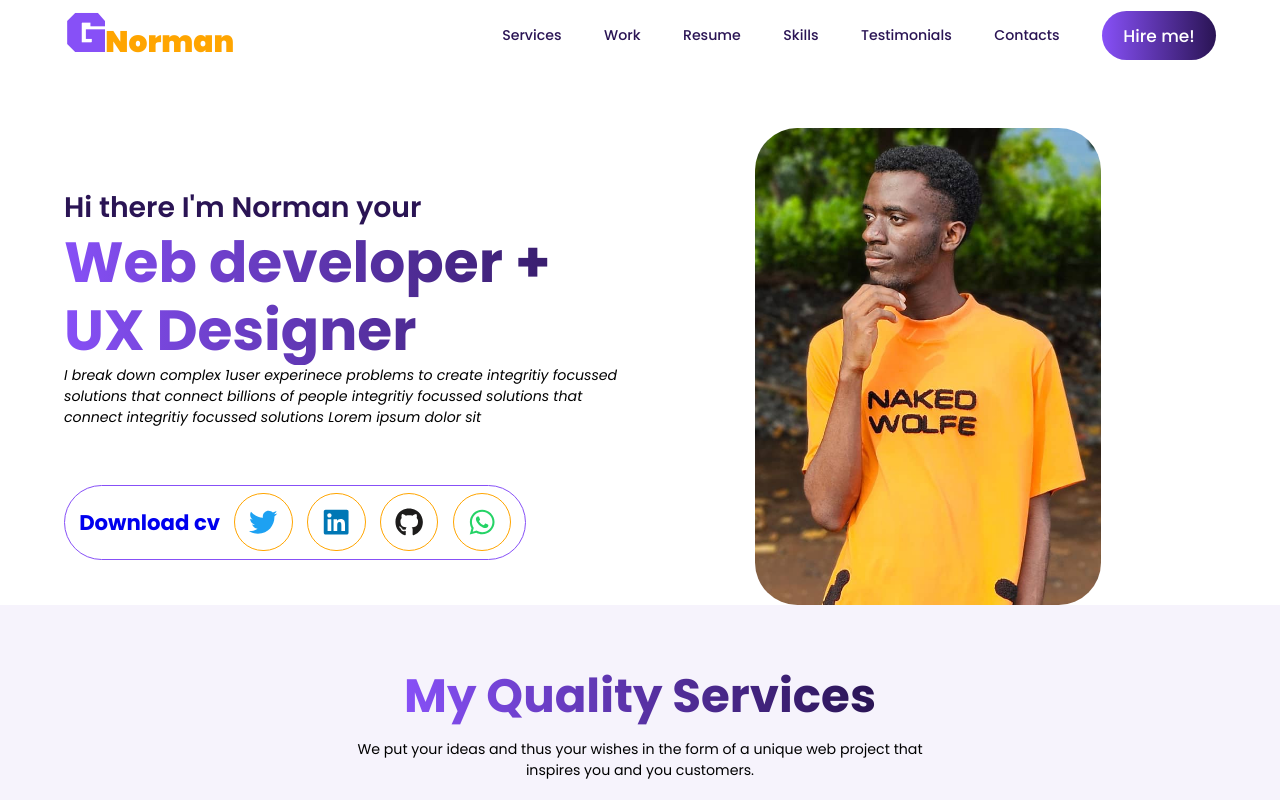
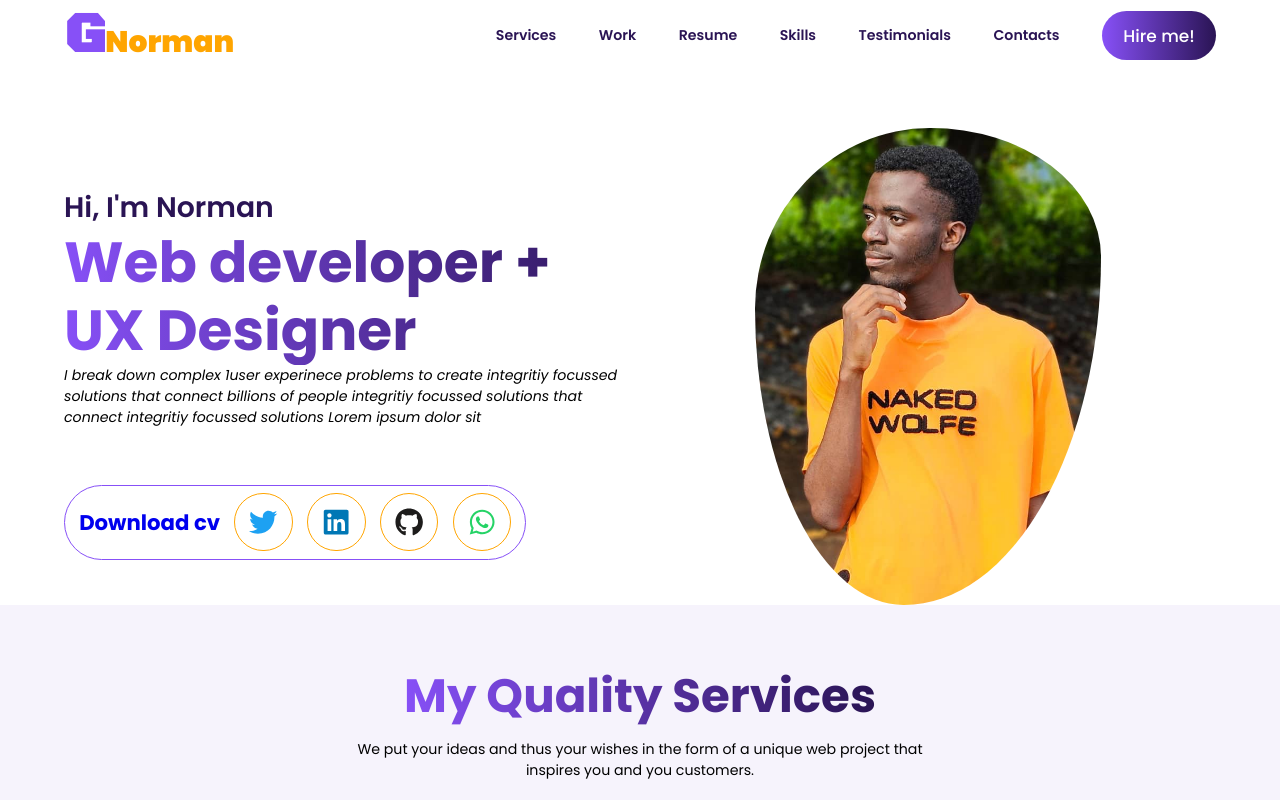
Before and after one commit to GenaNorman/Portfolio, a React (Create React App) app: page / in a window 1280 px wide. Shown: the top 800 px of the page. Built offline with nearby package versions, Linux system fonts and the light colour scheme.

Commit message:
animated hero

```diff
--- a/src/components/Head.jsx
+++ b/src/components/Head.jsx
@@ -47,7 +47,7 @@ export default function Head() {
       </header>
       <div className="container">
         <div className="container1">
-          <p className="container1__username">Hi there I'm Norman your</p>
+          <p className="container1__username">Hi, I'm Norman</p>
           <h1 className="container1__devtype">Web developer + UX Designer</h1>
           <i className="container__slogan">
             I break down complex 1user experinece problems to create integritiy
--- a/src/styles/animation.scss
+++ b/src/styles/animation.scss
@@ -16,6 +16,18 @@
 //     transform: scale(1.5);
 //   }
 // }
+@keyframes movinbolb {
+  0%,
+  100% {
+    border-radius: 41% 59% 37% 43% / 71% 48% 52% 49%;
+  }
+  50% {
+    border-radius: 41% 59% 57% 43% / 51% 48% 52% 49%;
+  }
+  80% {
+    border-radius: 52% 48% 57% 43% / 36% 24% 76% 64%;
+  }
+}
 @property --num {
   syntax: "<integer>";
   initial-value: 0;
--- a/src/styles/comoponents.scss
+++ b/src/styles/comoponents.scss
@@ -80,8 +80,16 @@
     }
     &-link {
       cursor: pointer;
+      font-weight: 600;
       color: var(--color-secondary);
-
+      &:hover {
+        transition: 0.5s ease-in;
+        transform: scale(1.1);
+        letter-spacing: 0.3rem;
+        background: linear-gradient(to right, var(--color-gradient));
+        -webkit-background-clip: text;
+        color: transparent;
+      }
       @media only screen and (max-width: 412px) {
         display: none;
         color: white;
@@ -237,8 +245,8 @@
     width: 60%;
     margin-top: 4rem;
     border-radius: 3rem;
-    background-blend-mode: screen;
-
+    animation: movinbolb 9s infinite;
+    transition: all 3s;
     @media only screen and (max-width: 536px) {
       width: 85%;
     }
```
